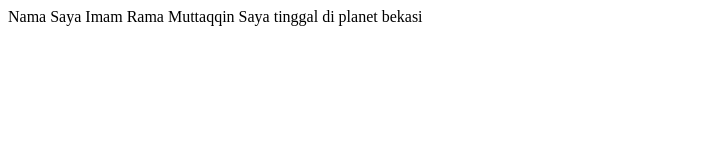
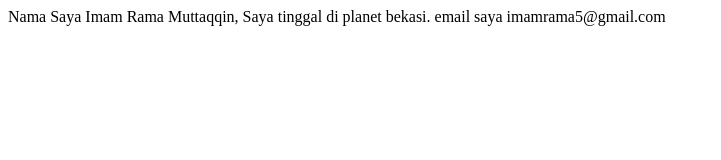
Before and after one commit to Imam-RamaM/new-project-dataanalyst, a plain HTML site: page index.html in a window 1280 px wide. Shown: the whole page, without its empty margins (0-721 px from the left). Drawn offline with Linux system fonts and the light colour scheme.

Commit message:
add email

```diff
--- a/index.html
+++ b/index.html
@@ -6,8 +6,12 @@
     <title>HALOO</title>
 </head>
 <body>
-    Nama Saya Imam Rama Muttaqqin
+    Nama Saya Imam Rama Muttaqqin,
 
-    Saya tinggal di planet bekasi
+    Saya tinggal di planet bekasi.
+
+    email saya imamrama5@gmail.com
+
+
 </body>
 </html>
```
